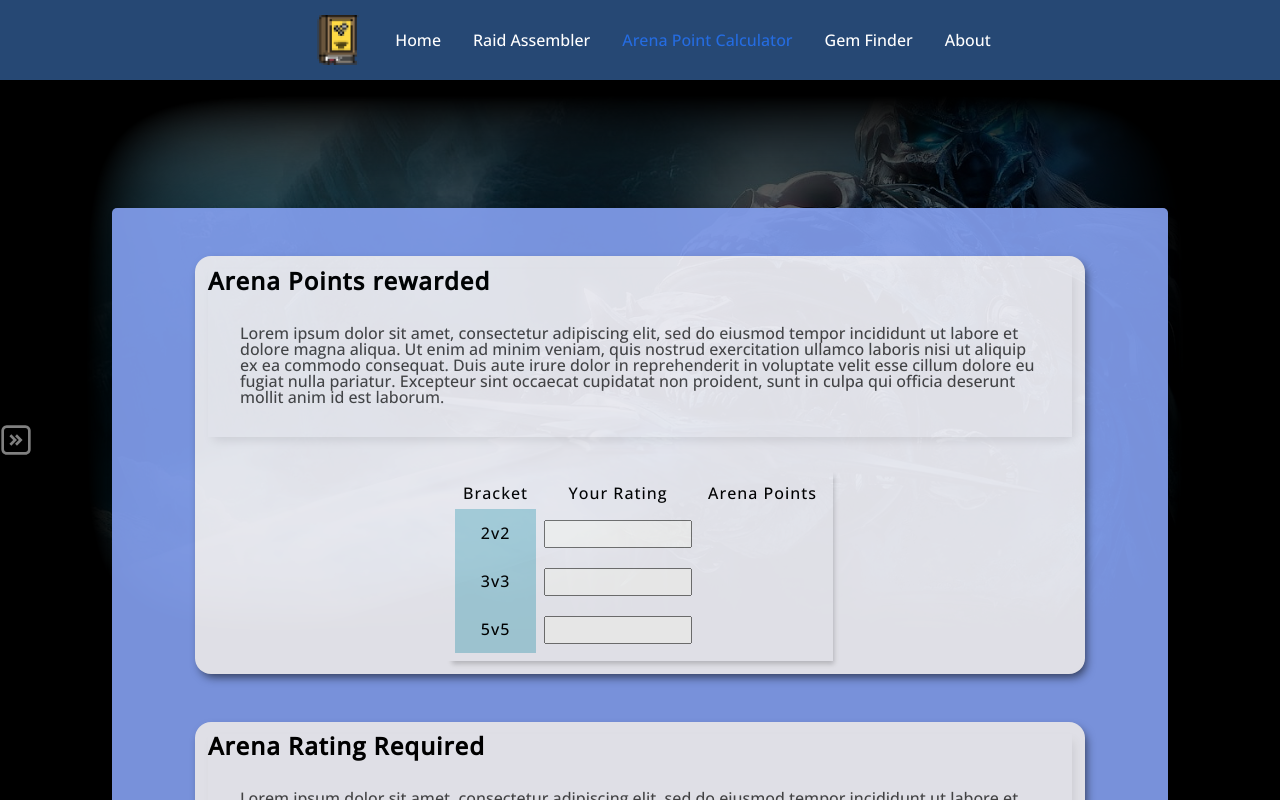
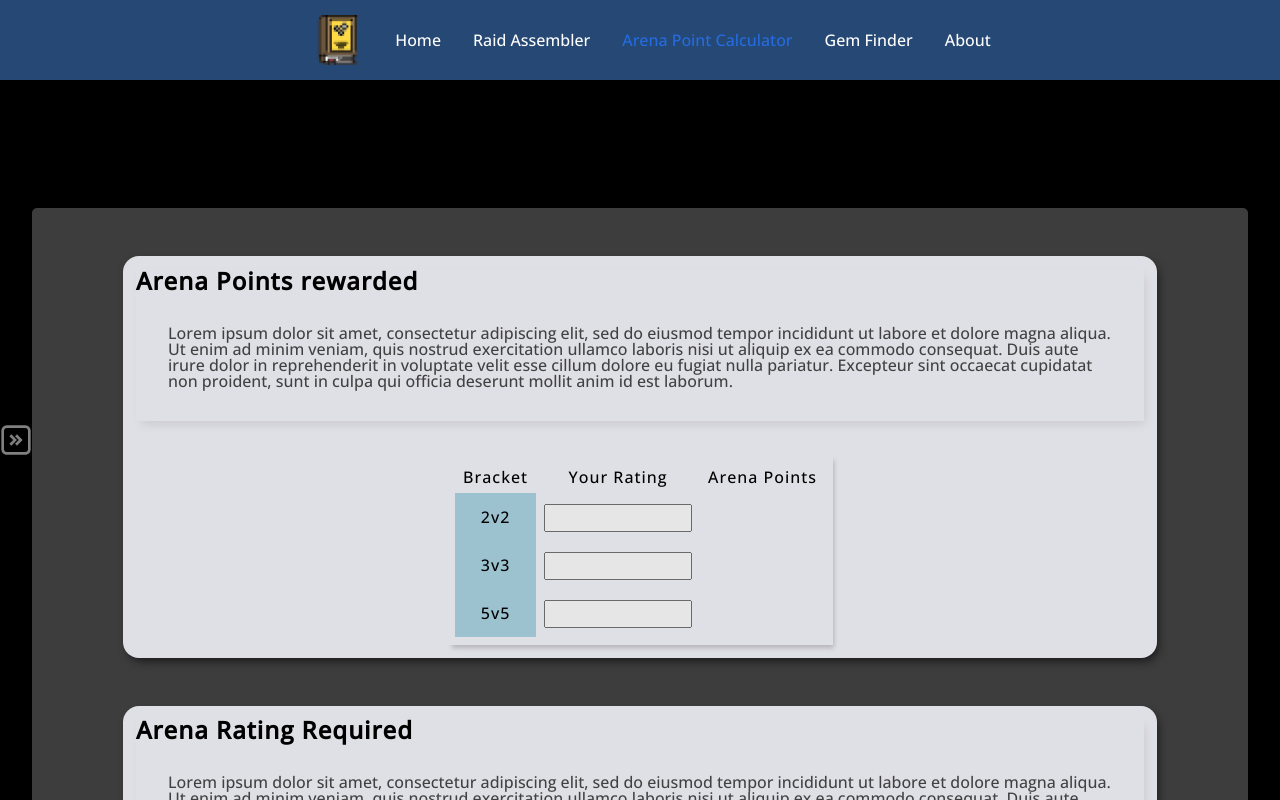
Before and after one commit to MarcusMohns/Codex-Online, a React (Create React App) app: page /arenapointcalculator in a window 1280 px wide. Shown: the top 800 px of the page. Built offline with nearby package versions, Linux system fonts and the light colour scheme.

Commit message:
styled main containers

```diff
--- a/src/components/styles/ArenaPointCalculator.styled.js
+++ b/src/components/styles/ArenaPointCalculator.styled.js
@@ -1,15 +1,13 @@
 import styled from "styled-components";
-// 768px wide
-// 768px wide
-// 992px wide
-// 1200px wide
+
 export const Main = styled.main`
   // Mobile
   display: flex;
   flex-direction: column;
   align-items: center;
-  background-color: #85a1f2;
-
+  background-color: #444444;
+  flex-direction: column;
+  box-sizing: border-box;
   max-width: 100vw;
   max-height: 100vw;
   min-height: 100%;
@@ -23,7 +21,7 @@ export const Main = styled.main`
   @media (min-width: 1200px) {
     align-items: center;
     justify-content: top;
-    max-width: 75vw;
+    max-width: 95vw;
     min-width: 75vw;
   }
 
--- a/src/components/styles/GemFinder.styled.js
+++ b/src/components/styles/GemFinder.styled.js
@@ -5,8 +5,9 @@ export const Main = styled.main`
   flex-direction: row;
   align-items: start;
   justify-content: space-evenly;
-  background-color: #85a1f2;
-  max-width: 75vw;
+  background-color: #444444;
+  box-sizing: border-box;
+  max-width: 95vw;
   min-height: 75vw;
   margin: auto;
   padding: 3rem;
--- a/src/components/styles/RaidAssembler.styled.js
+++ b/src/components/styles/RaidAssembler.styled.js
@@ -11,7 +11,6 @@ export const Main = styled.main`
   min-height: 100vw;
   margin: auto;
   min-height: 100%;
-  padding: 20px;
   margin-top: 10%;
   background-color: #444444;
   opacity: 90%;
@@ -21,6 +20,7 @@ export const Main = styled.main`
     grid-template-columns: 1.6fr 0.4fr;
     grid-template-rows: 0.3fr 1.4fr;
     gap: 0px 0px;
+    padding: 2rem;
     grid-template-areas:
       "raid-container spec-container"
       "buff-container spec-container";
--- a/src/index.css
+++ b/src/index.css
@@ -115,7 +115,7 @@ blockquote:before,
 blockquote:after,
 q:before,
 q:after {
-	content: '';
+  content: "";
   content: none;
 }
 table {
@@ -130,15 +130,15 @@ body,
 }
 
 html {
-	font-family: 'Open Sans', sans-serif;
+  font-family: "Open Sans", sans-serif;
   box-sizing: border-box;
 }
 
 body {
-	background-color:black;
-	background-image: url("/src/images/background.png");
+  background-color: black;
+  /* background-image: url("/src/images/background.png");
 	background-repeat: no-repeat;
-	background-position: top;
+	background-position: top; */
 }
 
 /* COLOR PALETTE
```
Lines whose indentation alone changed are shown as unchanged.
